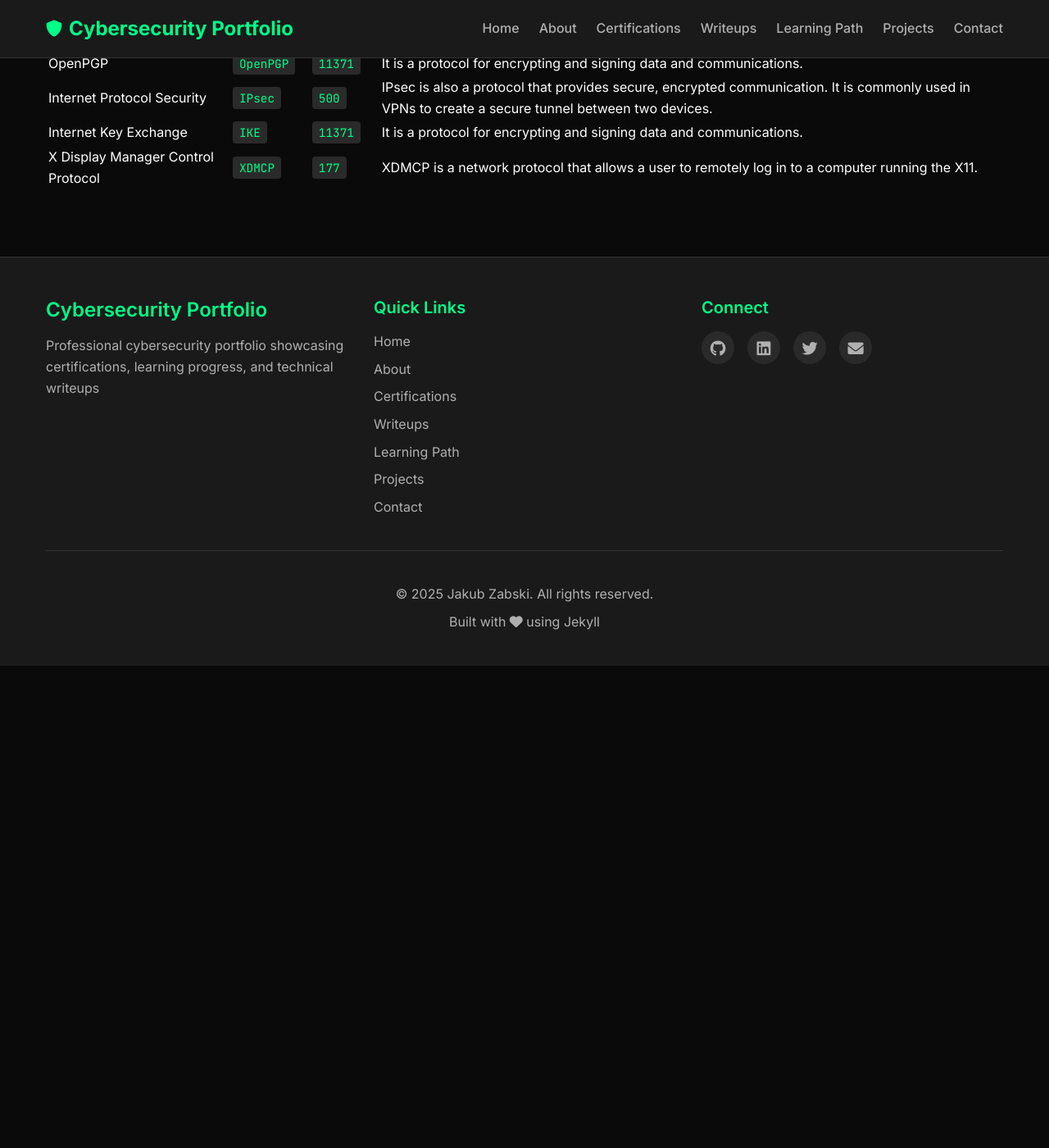
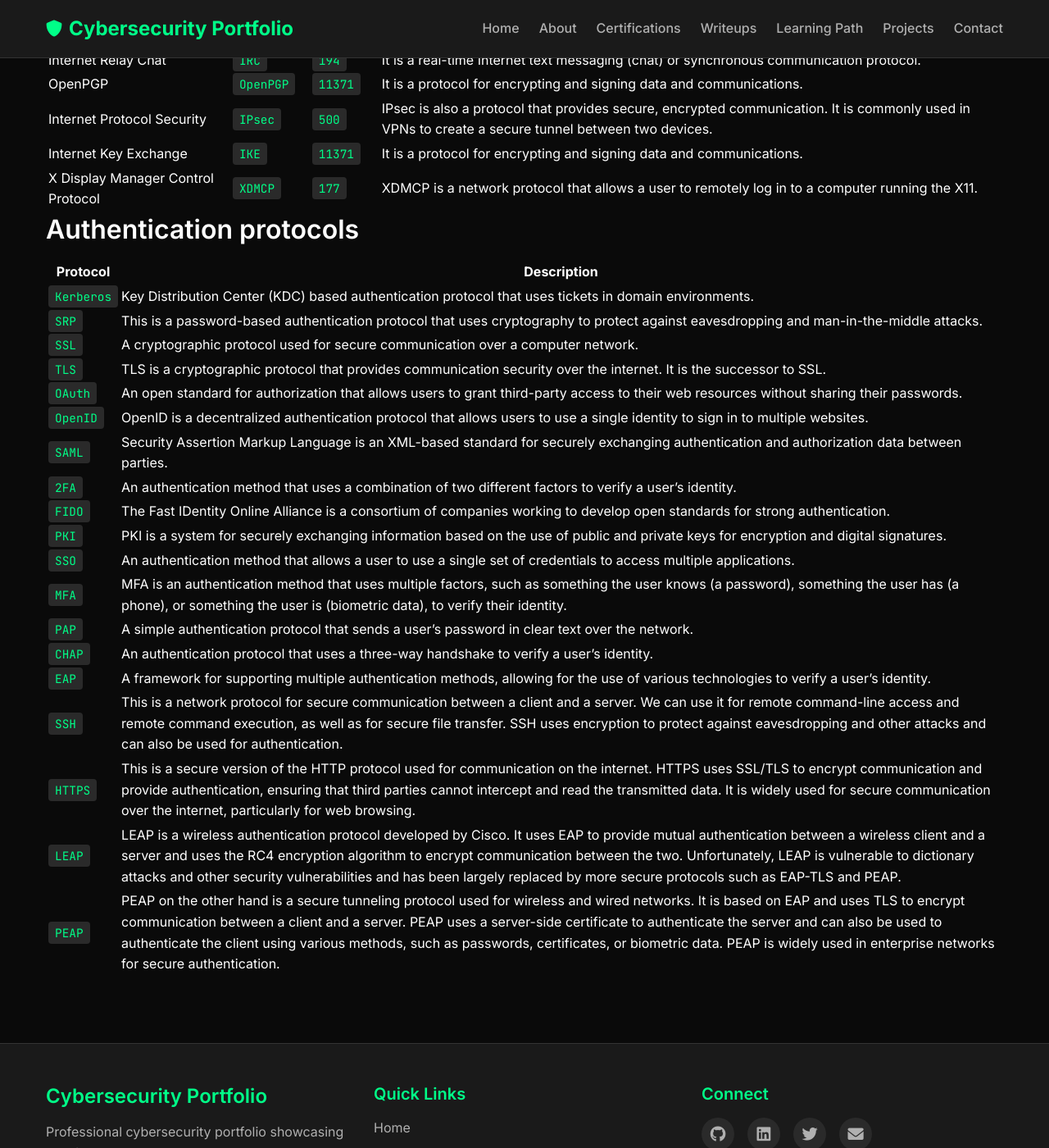
Before and after one commit to FrogsterDev/FrogsterDev.github.io, a Jekyll site: the page built from _learning/junior-cybersecurity-analyst-htb.md, in a window 1280 px wide and 1400 px high, scrolled down 5432 px. Shown: the whole window at 82% size. Built offline with Jekyll 4.4.1, drawn with Linux system fonts in a browser that asks for light colours; before the commit the page ends 6244 px from its top, so only the background shows below that; some of the changed text lies outside the part shown.

Commit message:
Add Authentication protocols

```diff
--- a/_learning/junior-cybersecurity-analyst-htb.md
+++ b/_learning/junior-cybersecurity-analyst-htb.md
@@ -27,6 +27,7 @@ progress_notes: |
 - [Networking Key terminology](#networking-key-terminology)
 - [Common TCP protocols](#common-tcp-protocols---ports)
 - [Common UDP protocols](#common-udp-protocols---ports)
+- [Authentication protocols](#authentication-protocols)
 
 
 ## Networking Key terminology
@@ -157,3 +158,28 @@ progress_notes: |
 | Internet Protocol Security          | `IPsec`      | `500`       | IPsec is also a protocol that provides secure, encrypted communication. It is commonly used in VPNs to create a secure tunnel between two devices. |
 | Internet Key Exchange               | `IKE`        | `11371`     | It is a protocol for encrypting and signing data and communications.                                                                               |
 | X Display Manager Control Protocol  | `XDMCP`      | `177`       | XDMCP is a network protocol that allows a user to remotely log in to a computer running the X11.                                                   |
+
+
+## Authentication protocols
+
+|**Protocol**|**Description**|
+|---|---|
+|`Kerberos`|Key Distribution Center (KDC) based authentication protocol that uses tickets in domain environments.|
+|`SRP`|This is a password-based authentication protocol that uses cryptography to protect against eavesdropping and man-in-the-middle attacks.|
+|`SSL`|A cryptographic protocol used for secure communication over a computer network.|
+|`TLS`|TLS is a cryptographic protocol that provides communication security over the internet. It is the successor to SSL.|
+|`OAuth`|An open standard for authorization that allows users to grant third-party access to their web resources without sharing their passwords.|
+|`OpenID`|OpenID is a decentralized authentication protocol that allows users to use a single identity to sign in to multiple websites.|
+|`SAML`|Security Assertion Markup Language is an XML-based standard for securely exchanging authentication and authorization data between parties.|
+|`2FA`|An authentication method that uses a combination of two different factors to verify a user's identity.|
+|`FIDO`|The Fast IDentity Online Alliance is a consortium of companies working to develop open standards for strong authentication.|
+|`PKI`|PKI is a system for securely exchanging information based on the use of public and private keys for encryption and digital signatures.|
+|`SSO`|An authentication method that allows a user to use a single set of credentials to access multiple applications.|
+|`MFA`|MFA is an authentication method that uses multiple factors, such as something the user knows (a password), something the user has (a phone), or something the user is (biometric data), to verify their identity.|
+|`PAP`|A simple authentication protocol that sends a user's password in clear text over the network.|
+|`CHAP`|An authentication protocol that uses a three-way handshake to verify a user's identity.|
+|`EAP`|A framework for supporting multiple authentication methods, allowing for the use of various technologies to verify a user's identity.|
+|`SSH`|This is a network protocol for secure communication between a client and a server. We can use it for remote command-line access and remote command execution, as well as for secure file transfer. SSH uses encryption to protect against eavesdropping and other attacks and can also be used for authentication.|
+|`HTTPS`|This is a secure version of the HTTP protocol used for communication on the internet. HTTPS uses SSL/TLS to encrypt communication and provide authentication, ensuring that third parties cannot intercept and read the transmitted data. It is widely used for secure communication over the internet, particularly for web browsing.|
+|`LEAP`|LEAP is a wireless authentication protocol developed by Cisco. It uses EAP to provide mutual authentication between a wireless client and a server and uses the RC4 encryption algorithm to encrypt communication between the two. Unfortunately, LEAP is vulnerable to dictionary attacks and other security vulnerabilities and has been largely replaced by more secure protocols such as EAP-TLS and PEAP.|
+|`PEAP`|PEAP on the other hand is a secure tunneling protocol used for wireless and wired networks. It is based on EAP and uses TLS to encrypt communication between a client and a server. PEAP uses a server-side certificate to authenticate the server and can also be used to authenticate the client using various methods, such as passwords, certificates, or biometric data. PEAP is widely used in enterprise networks for secure authentication.|
```
